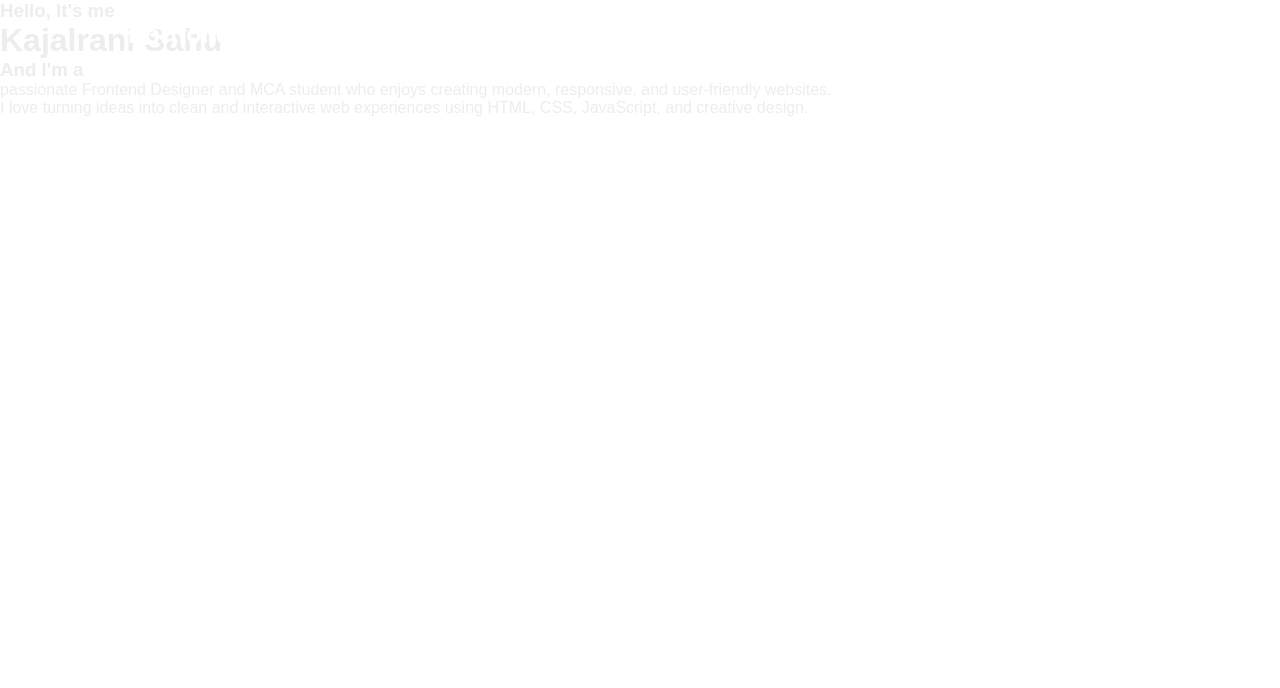
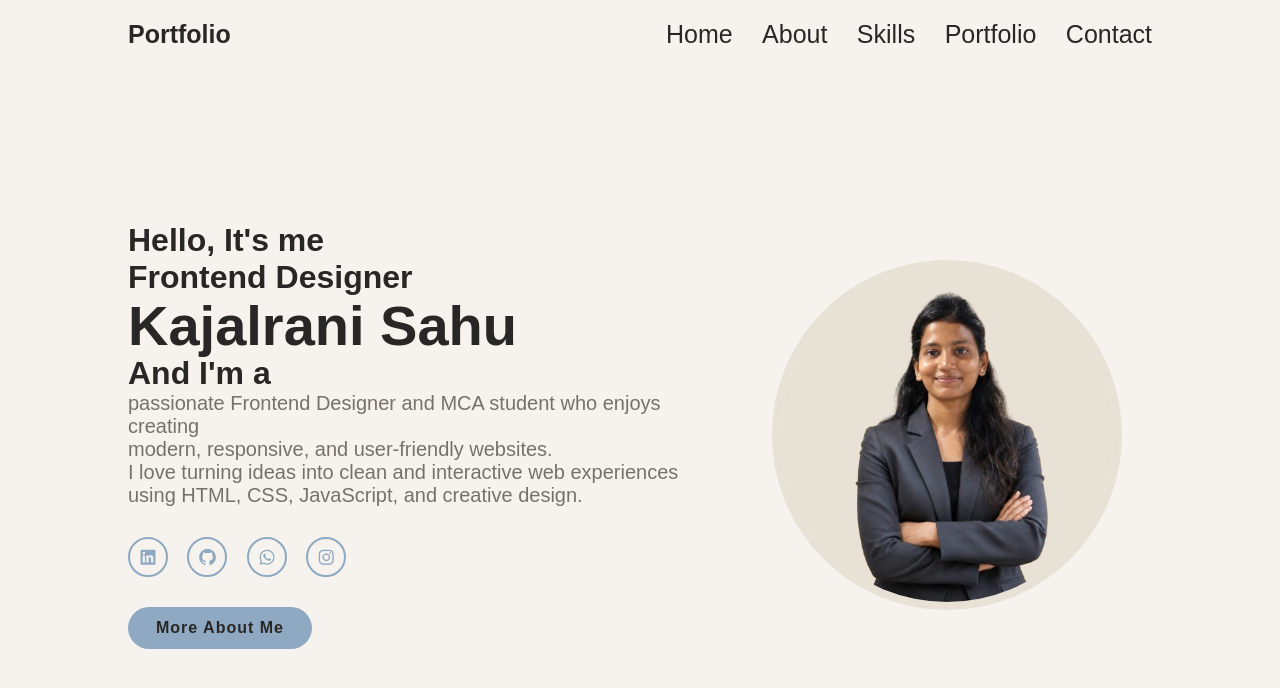
Before and after one commit to kajal8-tech/My-Portfolio, a plain HTML site: page index.html in a window 1280 px wide. Drawn offline with nearby package versions, Linux system fonts and the light colour scheme.

Commit message:
front page design using css

```diff
--- a/index.html
+++ b/index.html
@@ -5,11 +5,11 @@
     <meta name="viewport" content="width=device-width, initial-scale=1.0" />
     <title>My Portfolio</title>
     <link rel="stylesheet" href="style.css" />
-  </head>
+    <link href='https://unpkg.com/boxicons@2.1.4/css/boxicons.min.css' rel='stylesheet'>
   <body>
     <header class="header">
       <a href="#" class="logo">Portfolio</a>
-      <nav class="Navbar">
+      <nav class="navbar">
         <a href="#">Home</a>
         <a href="#">About</a>
         <a href="#">Skills</a>
@@ -17,14 +17,29 @@
         <a href="#">Contact</a>
       </nav>
     </header>
-    <selction class="Home">
-        <div class="home-content">
-            <h3>Hello, It's me</h3>
-            <h1>Kajalrani Sahu</h1>
-            <h3>And I'm a</h3>
-            <p>passionate Frontend Designer and MCA student who enjoys creating modern, responsive, and user-friendly websites.
-              <br> I love turning ideas into clean and interactive web experiences using HTML, CSS, JavaScript, and creative design.</p>
-        </div>
-    </selction>
+    <section class="home">
+      <div class="home-content">
+        <h3>Hello, It's me</h3>
+        <h3>Frontend Designer</h3>
+        <h1>Kajalrani Sahu</h1>
+        <h3>And I'm a<span class="text"></span></h3>
+        <p>
+          passionate Frontend Designer and MCA student who enjoys creating
+          <br />modern, responsive, and user-friendly websites. <br />
+          I love turning ideas into clean and interactive web experiences
+          <br />using HTML, CSS, JavaScript, and creative design.
+        </p>
+        <div class="home-sci">
+        <a href="#"><i class='bx bxl-linkedin-square'></i></a>
+        <a href="#"><i class='bx bxl-github'></i></a>
+        <a href="#"><i class='bx bxl-whatsapp'></i></a>
+        <a href="#"><i class='bx bxl-instagram'></i></a>
+      </div>
+      <a href="#" class="btn-box">More About Me</a>
+      </div>
+      <div class="home-image">
+        <img src="My_photo.png" alt="Kajalrani Sahu" />
+      </div>
+    </section>
   </body>
 </html>
--- a/style.css
+++ b/style.css
@@ -7,7 +7,8 @@
 
 
 body{
-    color: #ededed;
+   background-color: #F6F3EE;
+    color: #292725;
 }
 
 
@@ -17,7 +18,7 @@ body{
     left: 0;
     width: 100%;
     padding: 20px 10%;
-    background: transparent;
+    background-color:#F6F3EE;
     display: flex;
     justify-content: space-between;
     align-items: center;
@@ -28,21 +29,119 @@ body{
 .logo{
     position: relative;
     font-size: 25px;
-    color: #fff;
+    color: #292725;
     text-decoration: none;
     font-weight: 600;
 }
 
-.Navbar a{
+.navbar a{
 display: inline-block;
 font-size: 25px;
-color: #fff;
+color: #292725;
 text-decoration: none;
 font-weight: 500;
 margin-left: 25px;
 transition: .3s;
 }
 
-.Navbar a:hover{
-    color: #0ef;
+.navbar a:hover{
+    color: #8FA9C2;
 }
+
+.home{
+   position: relative;
+   width: 100%;
+   justify-content: space-between;
+   height: 100vh;
+   background-color:#F6F3EE ;
+   background-size: cover;
+   background-position: center;
+   display: flex;
+   align-items: center;
+   padding: 70px 10% 0;
+}
+
+.home h1,
+.home h3 {
+    color: #292725;
+}
+
+.home p {
+    color: #77716A;
+}
+
+
+.home-image {
+    width: 40%;
+    display: flex;
+    justify-content: center;
+}
+
+
+.home-image img {
+    width: 350px;
+    height: 350px;
+    object-fit: cover;
+    border-radius: 50%;
+    border: 8px solid #E8E1D5;
+}
+
+.home-content{
+    max-width: 600px;
+}
+
+.home-content h3{
+    font-size: 32px;
+    font-weight: 700;
+}
+
+.home-content h1{
+   font-size: 56px;
+   font-weight: 700;
+   margin: -3px 0;
+}
+
+.home-content p{
+    font-size: 20px;
+}
+
+.home-sci a{
+    display: inline-flex;
+    justify-content: center;
+    align-items: center;
+    width: 40px;
+    height: 40px;
+    background: transparent;
+    border: 2px solid #8FA9C2;
+    border-radius: 50%;
+    font-size: 20px;
+    color: #8FA9C2;
+    text-decoration: none;
+    margin: 30px 15px 30px 0;
+}
+
+.home-sci a:hover{
+    background: #8FA9C2;
+    color: white;
+    box-shadow: 0 0 20px #8FA9C2;
+    transition: 0.50s;
+}
+
+.btn-box{
+    display: inline-block;
+    padding: 12px 28px;
+    background-color:  #8FA9C2;
+    border-radius: 40px;
+    font-size: 16px;
+    color: #292725;
+    letter-spacing: 1px;
+    text-decoration: none;
+    font-weight: 600;
+    transition: 0.50s;
+}
+
+.btn-box:hover{
+    box-shadow: 0 0 5px #7895B0;
+    background-color: #7895B0;
+    color: #FFFFFF;
+}
```
Also changed, not shown: My_photo.png (added).
